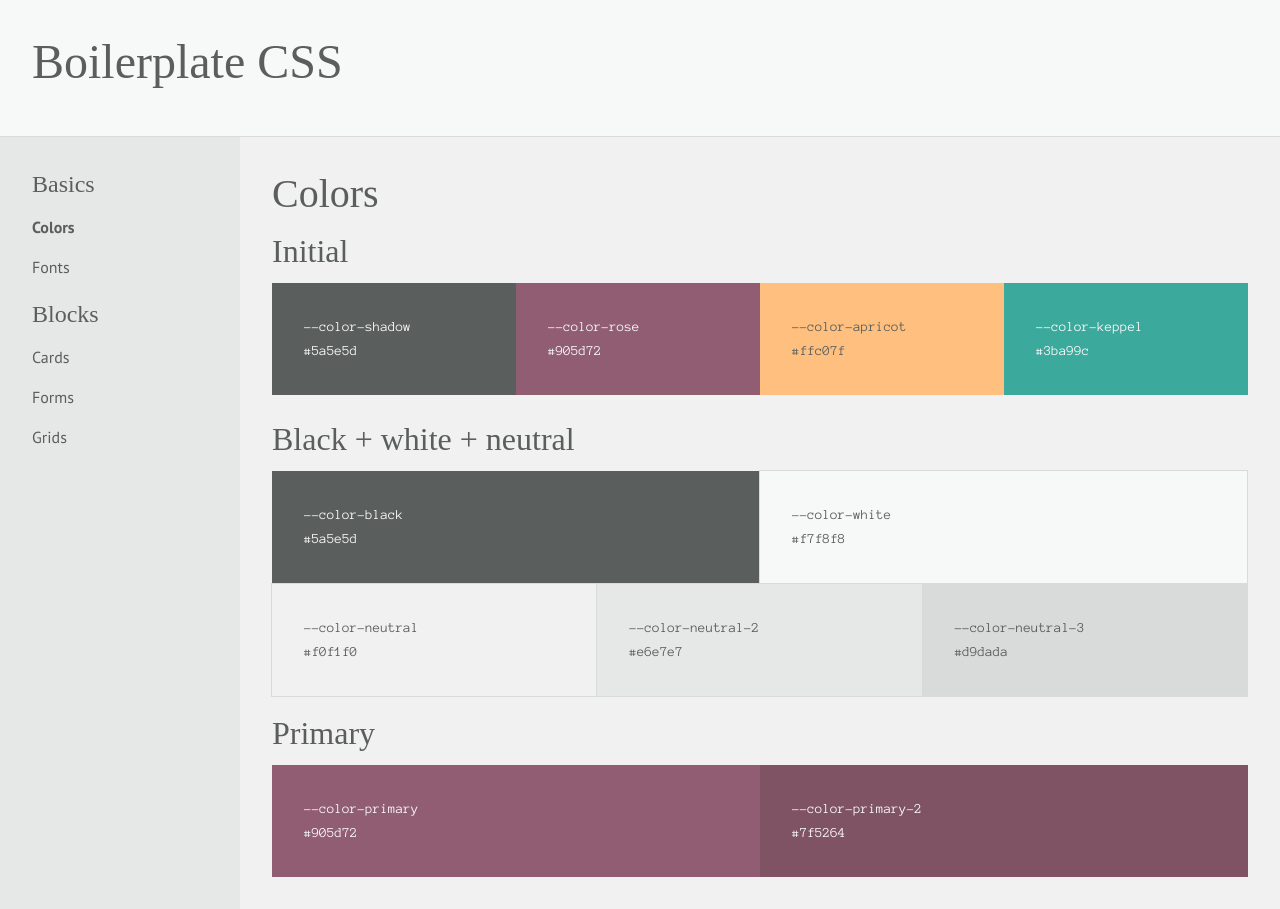
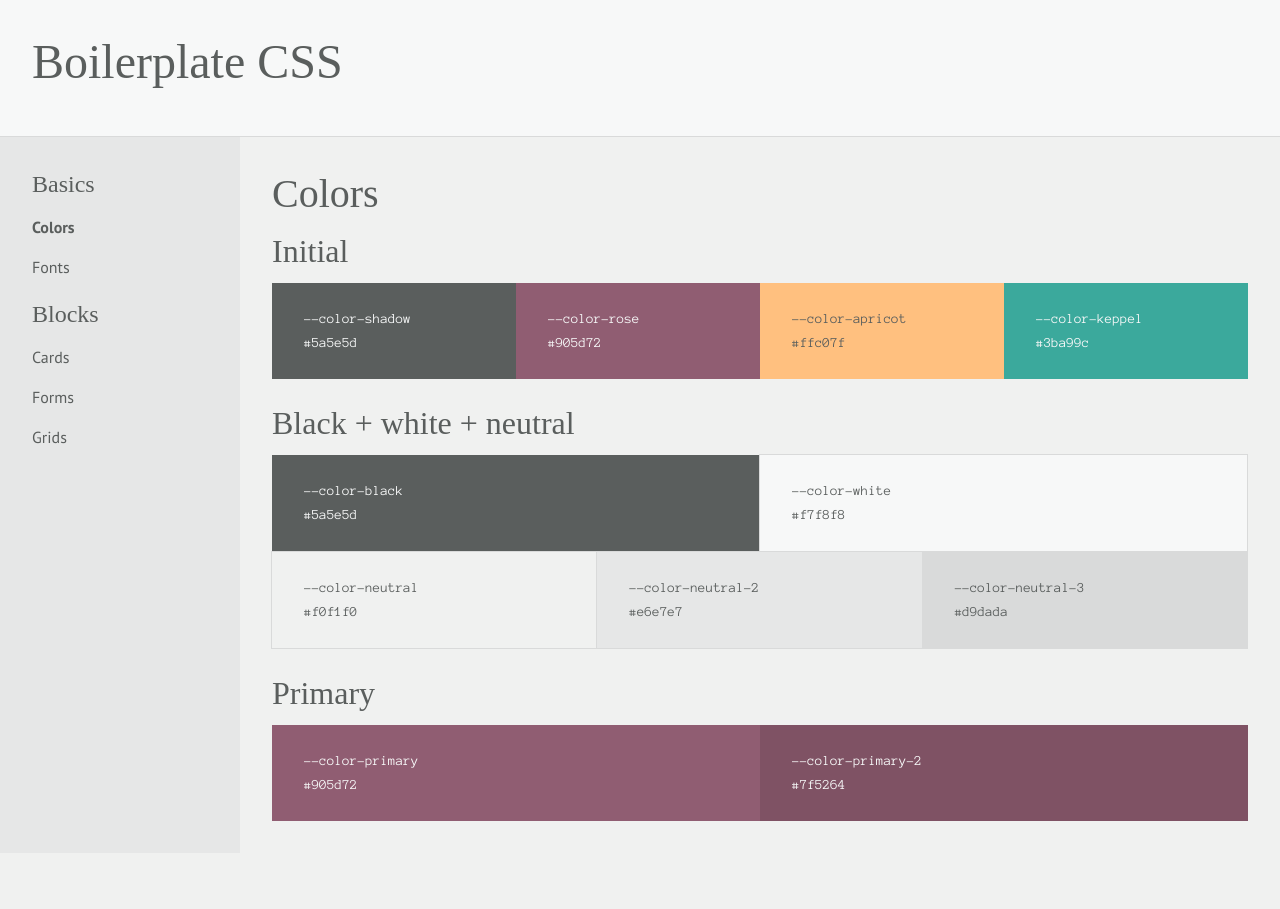
Before and after one commit to mranenko/boilerplate-css-2022, a plain HTML site: page system/colors.html in a window 1280 px wide. After the commit the page ends 853 px from the top, so only its background shows below. Drawn offline with Linux system fonts and the light colour scheme; a web font is replaced by a local one.

Commit message:
Color grid + spacing

```diff
--- a/styles/layouts/system.css
+++ b/styles/layouts/system.css
@@ -49,7 +49,7 @@
 
 .layout.system .color {
   align-items: center;
-  padding: 2rem;
+  padding: 1.5rem 2rem;
 }
 
 .layout.system .color.apricot { background: var(--color-apricot); }
--- a/system/colors.html
+++ b/system/colors.html
@@ -85,7 +85,7 @@
       </div>
 
 
-      <h3 class="subtitle mt-1">Primary</h3>
+      <h3 class="subtitle mt-15">Primary</h3>
 
       <div class="grid medium gap-0">
         <div class="color primary">
```
